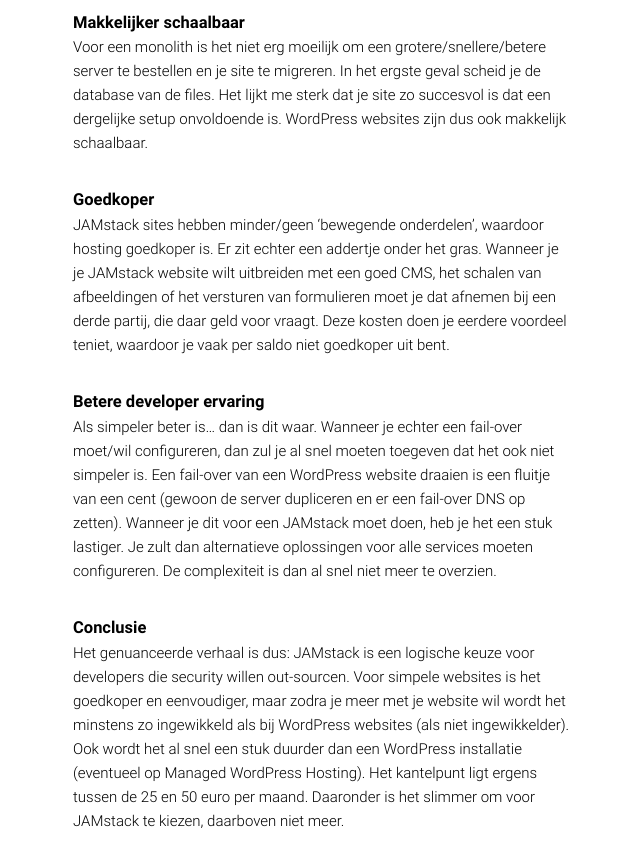
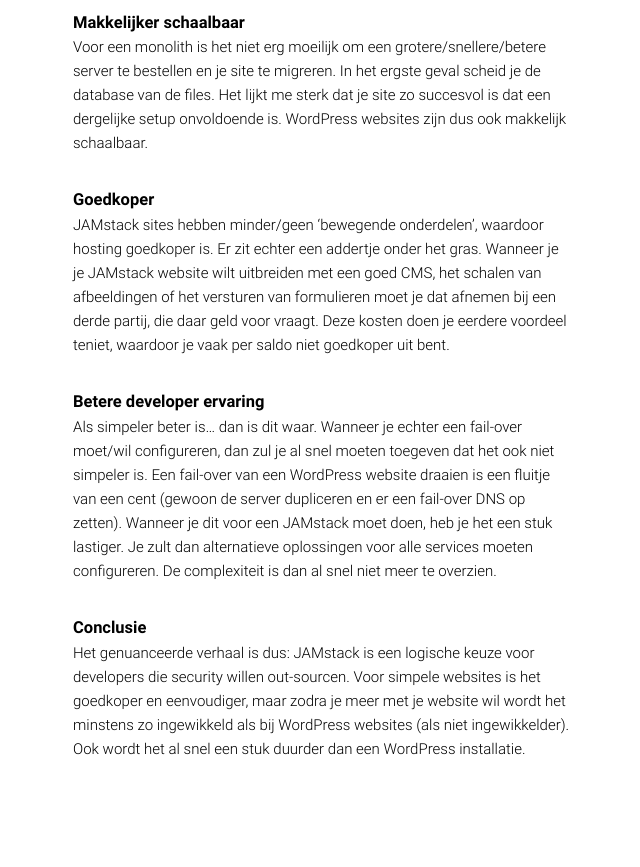
Before and after one commit to jhvanderschee/usecuewebsitenl, a Jekyll site: the page built from _posts/2018-11-22-argumenten-voor-de-jamstack.md, in a window 1280 px wide and 900 px high, scrolled down 1134 px. Shown: the top 867 px of the window, without its empty margins (252-892 px from the left). Built offline with Jekyll 4.4.1, drawn with Linux system fonts in a browser that asks for light colours; after the commit the page ends 1962 px from its top, so only the background shows below that.

Commit message:
Update from Forestry.io - Updated argumenten-voor-de-jamstack.md

```diff
--- a/_posts/2018-11-22-argumenten-voor-de-jamstack.md
+++ b/_posts/2018-11-22-argumenten-voor-de-jamstack.md
@@ -39,4 +39,4 @@ Als simpeler beter is... dan is dit waar. Wanneer je echter een fail-over moet/w
 
 ## Conclusie
 
-Het genuanceerde verhaal is dus: JAMstack is een logische keuze voor developers die security willen out-sourcen. Voor simpele websites is het goedkoper en eenvoudiger, maar zodra je meer met je website wil wordt het minstens zo ingewikkeld als bij WordPress websites (als niet ingewikkelder). Ook wordt het al snel een stuk duurder dan een WordPress installatie (eventueel op Managed WordPress Hosting). Het kantelpunt ligt ergens tussen de 25 en 50 euro per maand. Daaronder is het slimmer om voor JAMstack te kiezen, daarboven niet meer.
+Het genuanceerde verhaal is dus: JAMstack is een logische keuze voor developers die security willen out-sourcen. Voor simpele websites is het goedkoper en eenvoudiger, maar zodra je meer met je website wil wordt het minstens zo ingewikkeld als bij WordPress websites (als niet ingewikkelder). Ook wordt het al snel een stuk duurder dan een WordPress installatie.
```
